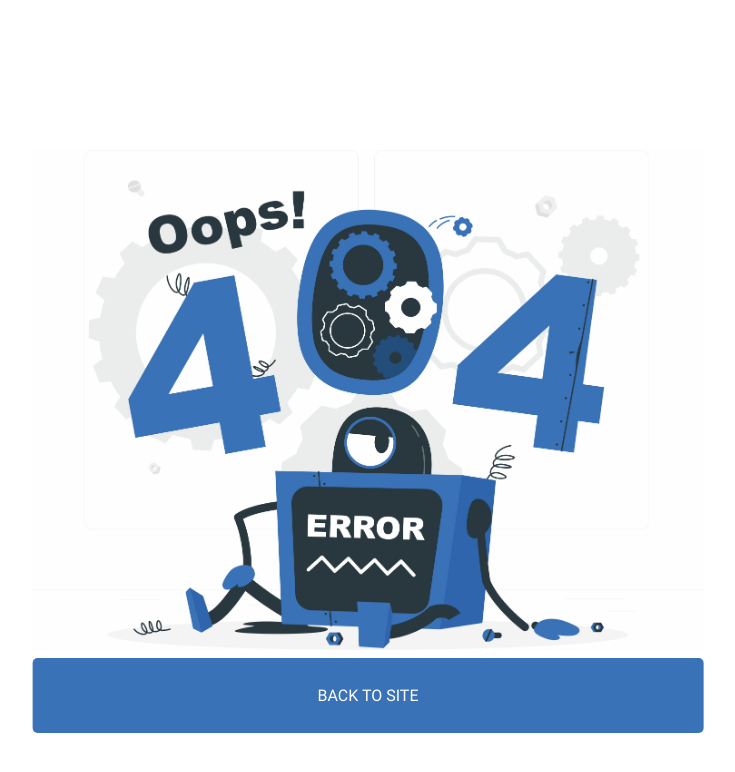
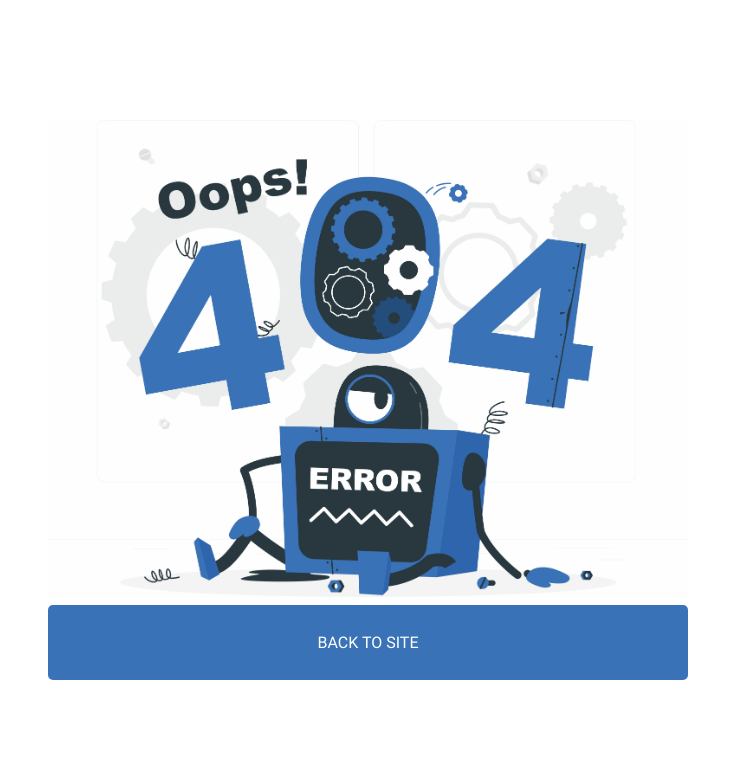
Before and after one commit to rodionmalkov/traveland, a plain HTML site: page blank.html in a window 1280 px wide. Shown: the whole page, without its empty margins (272-1007 px from the left). Drawn offline with Linux system fonts and the light colour scheme.

Commit message:
fixed page-error

```diff
--- a/styles/component/page-error.scss
+++ b/styles/component/page-error.scss
@@ -3,11 +3,10 @@
   top: 50%;
   left: 50%;
   transform: translate(-50%, -50%);
-  height: 500px;
   margin: 0 auto;
 
   &__img {
-    height: 100%;
+    width: 100%;
     object-fit: cover;
   }
 
```
Also changed, not shown: styles/style.css.
